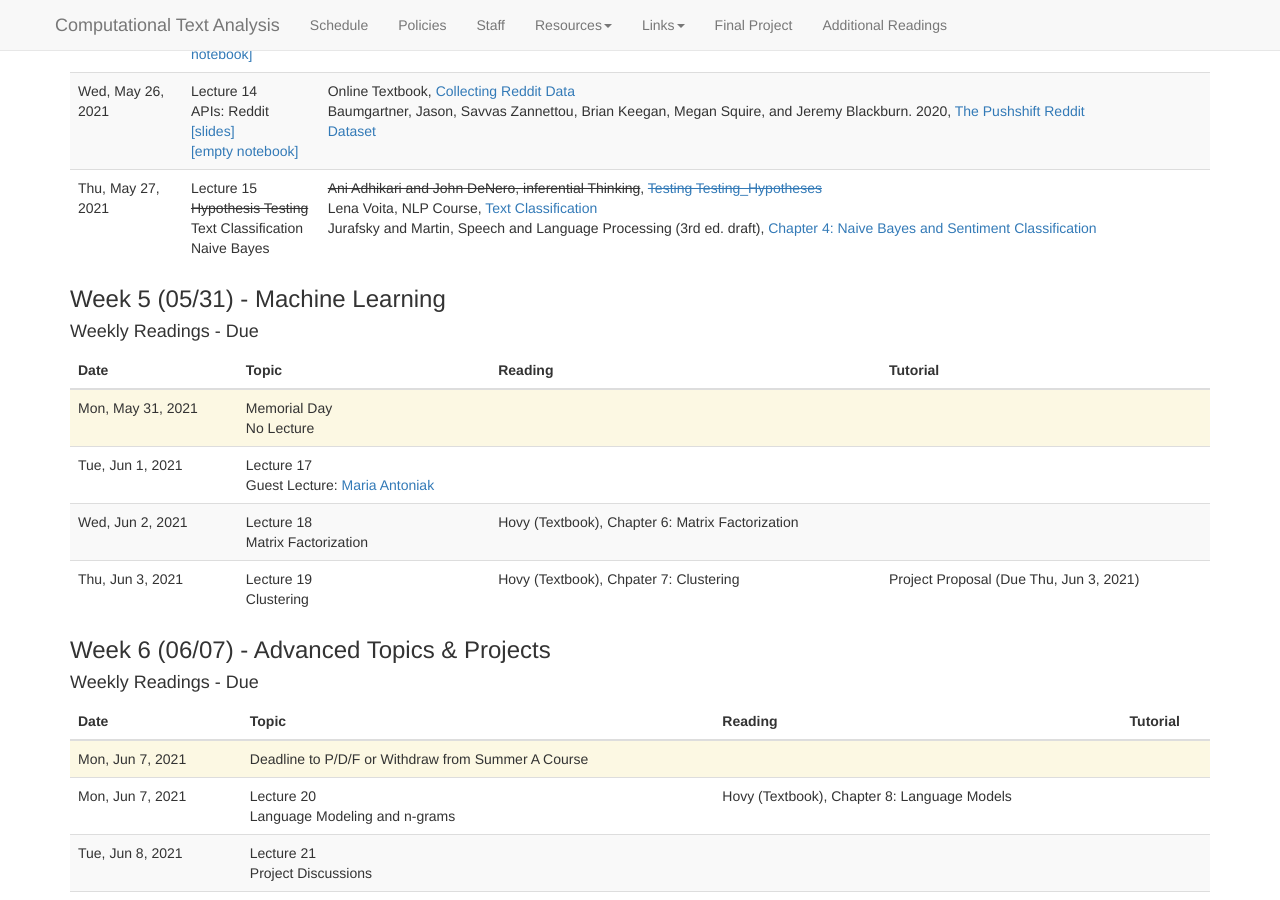
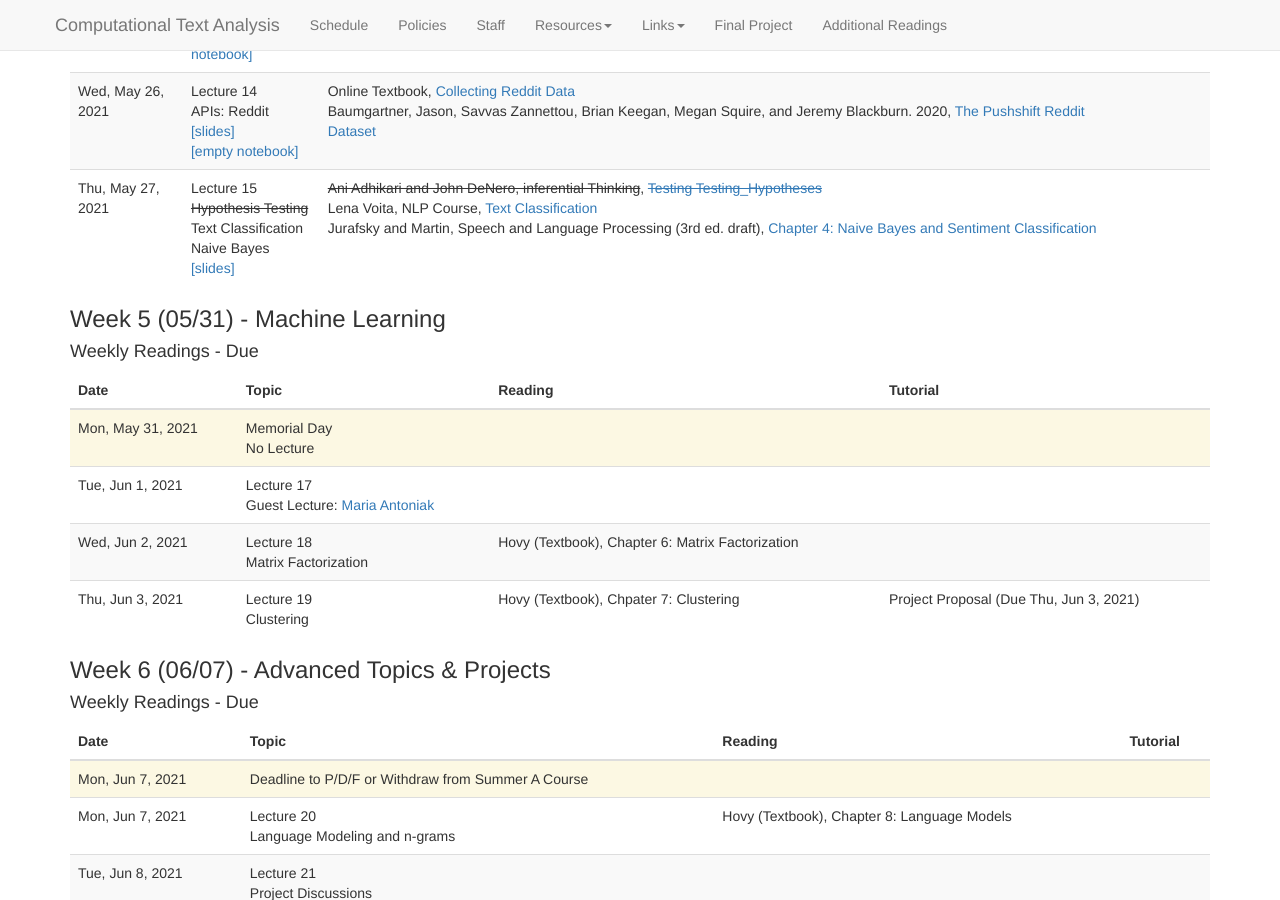
Before and after one commit to BC-COMS-2710/BC-COMS-2710.github.io, a Jekyll site: the page built from schedule.md, in a window 1280 px wide and 900 px high, scrolled down 2561 px. Built offline with Jekyll 4.4.1, drawn with Linux system fonts in a browser that asks for light colours; nearby versions of some CDN libraries.

Commit message:
lecture 15

```diff
--- a/_data/schedule.yaml
+++ b/_data/schedule.yaml
@@ -340,6 +340,7 @@
     -
       date: 2021-05-27
       title: Lecture 15 <br> <strike>Hypothesis Testing</strike> <br> Text Classification <br> Naive Bayes
+      slides: slides/15-text_classificaiton.pdf
       readings:
         -
           url: https://www.inferentialthinking.com/chapters/11/Testing_Hypotheses.html
```
Also changed, not shown: 1 other file.
